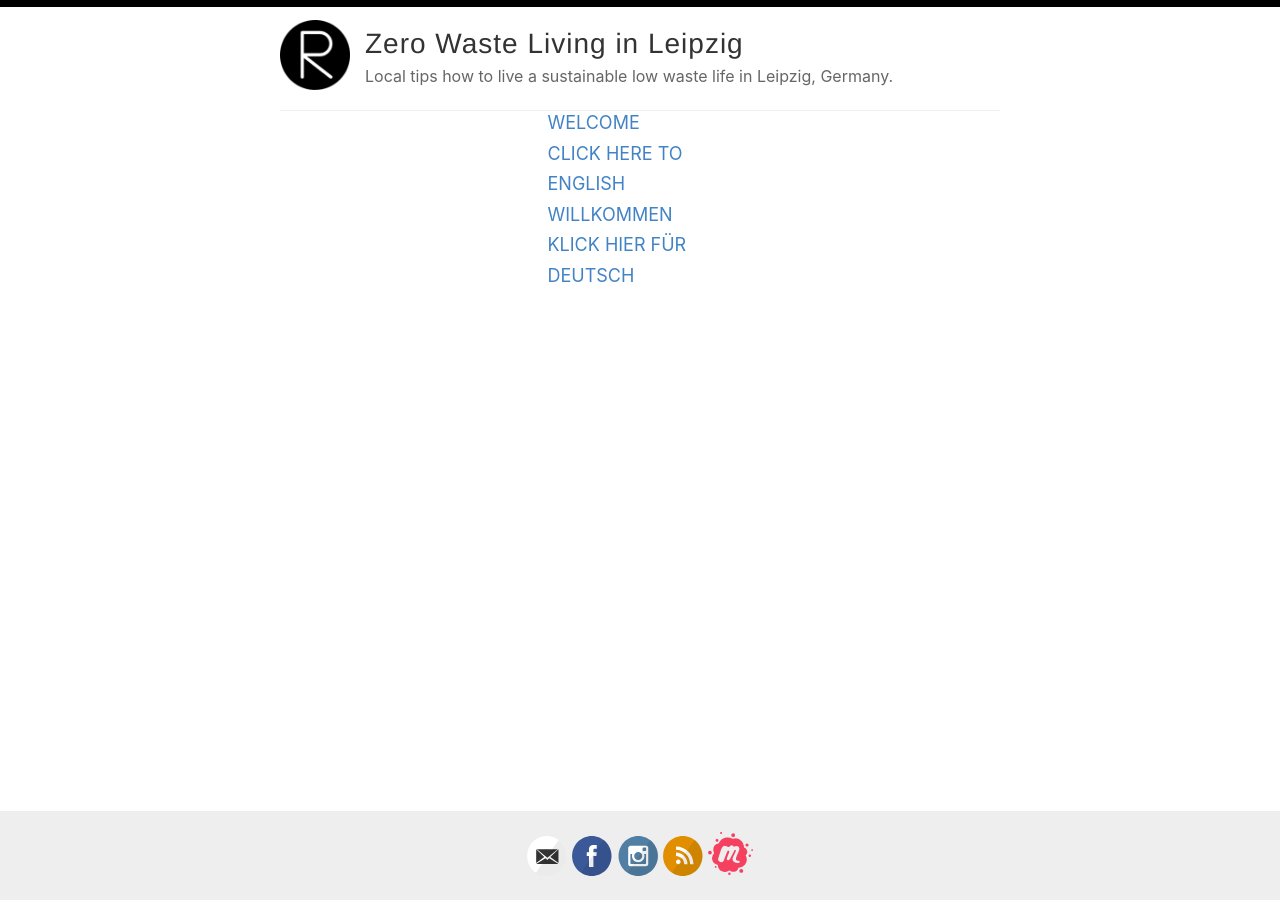
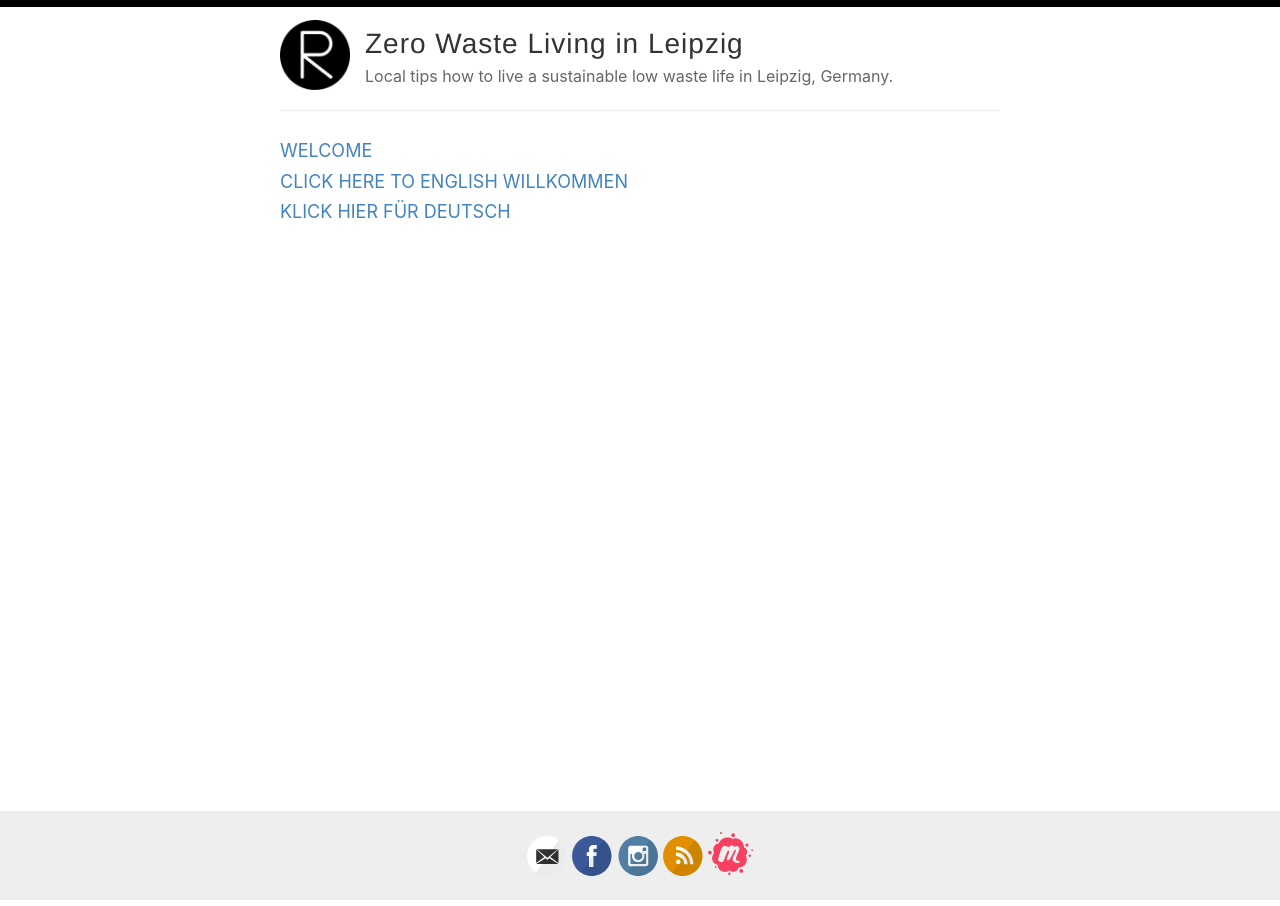
Before and after one commit to CeliaSomlai/zerowastelivinginleipzig, a Jekyll site: the page built from index.html, in a window 1280 px wide. Built offline with Jekyll 4.4.1, drawn with Linux system fonts in a browser that asks for light colours; the list of posts is cut into pages by our own code.

Commit message:
making a table

```diff
--- a/assets/style.scss
+++ b/assets/style.scss
@@ -37,14 +37,6 @@
   width: 100%;
 }
 
-.container2 {
-    position: absolute;
-    min-width: 185px;
-    left: 50%;
-    right: 50%;
-    padding: 0px;
-    transform: translate(-50%, -15%);
-}
 
 h1, h2, h3, h4, h5, h6 {
   font-family: -system-ui, -apple-system, BlinkMacSystemFont, "Segoe UI", Roboto, Helvetica, Arial, sans-serif, "Apple Color Emoji", "Segoe UI Emoji", "Segoe UI Symbol";
@@ -136,6 +128,7 @@
 table tr td :last-child {
 	margin-bottom: 0;
 }
+
 
 /*.detailed .entry p:first-of-type:first-letter {
     float: left;
--- a/index.html
+++ b/index.html
@@ -1,9 +1,9 @@
 ---
 layout: default
 ---
-<div class="container2">
-
-              <a href="{{ site.baseurl }}/en">WELCOME<br>CLICK HERE TO ENGLISH</a>
-			  <a href="{{ site.baseurl }}/de">WILLKOMMEN<br>KLICK HIER FÜR DEUTSCH</a>
-
+<div class="table">
+<tr>
+	<td><a href="{{ site.baseurl }}/en">WELCOME<br>CLICK HERE TO ENGLISH</a></td>
+	<td><a href="{{ site.baseurl }}/de">WILLKOMMEN<br>KLICK HIER FÜR DEUTSCH</a></td>
+</tr>
 </div>
```
